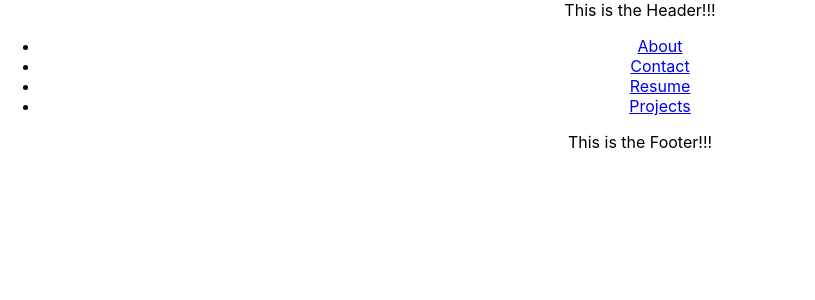
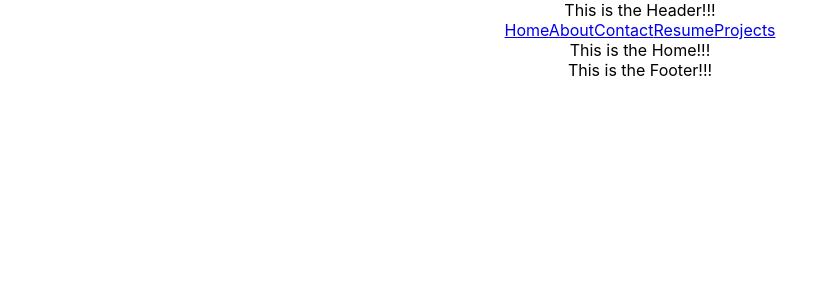
Before and after one commit to JHaydenDev/MyPortfolioPage, a React (Create React App) app in the folder my-site/: page / in a window 1280 px wide. Shown: the top 300 px of the page, without its empty margins (0-815 px from the left). Built offline with nearby package versions, Linux system fonts and the light colour scheme.

Commit message:
Tabs for Body component working.

```diff
--- a/my-site/src/App.js
+++ b/my-site/src/App.js
@@ -1,17 +1,19 @@
-import React, { Component } from 'react';
-import './App.css';
-import Header from './Components/Header/Header';
-import Body from './Components/Body/Body';
-import Footer from './Components/Footer/Footer';
-
+import React, { Component } from "react";
+import "./App.css";
+import Header from "./Components/Header/Header";
+import Body from "./Components/Body/Body";
+import Footer from "./Components/Footer/Footer";
+import { BrowserRouter as Router, Route, Link } from "react-router-dom";
 
 class App extends Component {
   render() {
     return (
       <div className="App">
-       <Header/>
-       <Body/>
-       <Footer/>
+        <Header />
+        <Router>
+          <Body />
+        </Router>
+        <Footer />
       </div>
     );
   }
--- a/my-site/src/Components/Body/About.js
+++ b/my-site/src/Components/Body/About.js
@@ -0,0 +1,13 @@
+import React, { Component } from 'react';
+
+
+
+class About extends Component {
+  render() {
+    return (
+      <div>This is the About!!!</div>
+    );
+  }
+}
+
+export default About;
--- a/my-site/src/Components/Body/Body.js
+++ b/my-site/src/Components/Body/Body.js
@@ -1,32 +1,28 @@
-import React, { Component } from 'react';
-import { Route, Link } from "react-router-dom";
-import About from './About';
-import Contact from './Contact';
-import Resume from './Resume';
-import Projects from './Projects';
-
+import React, { Component } from "react";
+import { BrowserRouter as Router, Route, Link } from "react-router-dom";
+import About from "./About";
+import Contact from "./Contact";
+import Resume from "./Resume";
+import Projects from "./Projects";
+import Home from "./Home";
 
 class Body extends Component {
   render() {
     return (
-        <div>
+      <div>
         <nav>
-          <ul>
-            <li>
-              <Link to="/about">About</Link>
-            </li>
-            <li>
-              <Link to="/contact/">Contact</Link>
-            </li>
-            <li>
-              <Link to="/resume/">Resume</Link>
-            </li>
-            <li>
-              <Link to="/projects/">Projects</Link>
-            </li>
-          </ul>
+          <Link to="/">Home</Link>
+
+          <Link to="/about">About</Link>
+
+          <Link to="/contact/">Contact</Link>
+
+          <Link to="/resume/">Resume</Link>
+
+          <Link to="/projects/">Projects</Link>
         </nav>
 
+        <Route path="/" exact component={Home} />
         <Route path="/about" exact component={About} />
         <Route path="/contact/" component={Contact} />
         <Route path="/resume/" component={Resume} />
--- a/my-site/src/Components/Body/Contact.js
+++ b/my-site/src/Components/Body/Contact.js
@@ -0,0 +1,13 @@
+import React, { Component } from 'react';
+
+
+
+class Contact extends Component {
+  render() {
+    return (
+      <div>This is the Contact!!!</div>
+    );
+  }
+}
+
+export default Contact;
--- /dev/null
+++ b/my-site/src/Components/Body/Home.js
@@ -0,0 +1,13 @@
+import React, { Component } from 'react';
+
+
+
+class Home extends Component {
+  render() {
+    return (
+      <div>This is the Home!!!</div>
+    );
+  }
+}
+
+export default Home;
--- a/my-site/src/Components/Body/Projects.js
+++ b/my-site/src/Components/Body/Projects.js
@@ -0,0 +1,13 @@
+import React, { Component } from 'react';
+
+
+
+class Projects extends Component {
+  render() {
+    return (
+      <div>This is the Projects!!!</div>
+    );
+  }
+}
+
+export default Projects;
--- a/my-site/src/Components/Body/Resume.js
+++ b/my-site/src/Components/Body/Resume.js
@@ -0,0 +1,13 @@
+import React, { Component } from 'react';
+
+
+
+class Resume extends Component {
+  render() {
+    return (
+      <div>This is the Resume!!!</div>
+    );
+  }
+}
+
+export default Resume;
--- a/my-site/src/index.js
+++ b/my-site/src/index.js
@@ -3,14 +3,8 @@ import ReactDOM from "react-dom";
 import "./index.css";
 import App from "./App";
 import * as serviceWorker from "./serviceWorker";
-import { BrowserRouter as Router } from "react-router-dom";
 
-ReactDOM.render(
-  <Router>
-    <App />
-  </Router>,
-  document.getElementById("root")
-);
+ReactDOM.render(<App />, document.getElementById("root"));
 
 // If you want your app to work offline and load faster, you can change
 // unregister() to register() below. Note this comes with some pitfalls.
```
